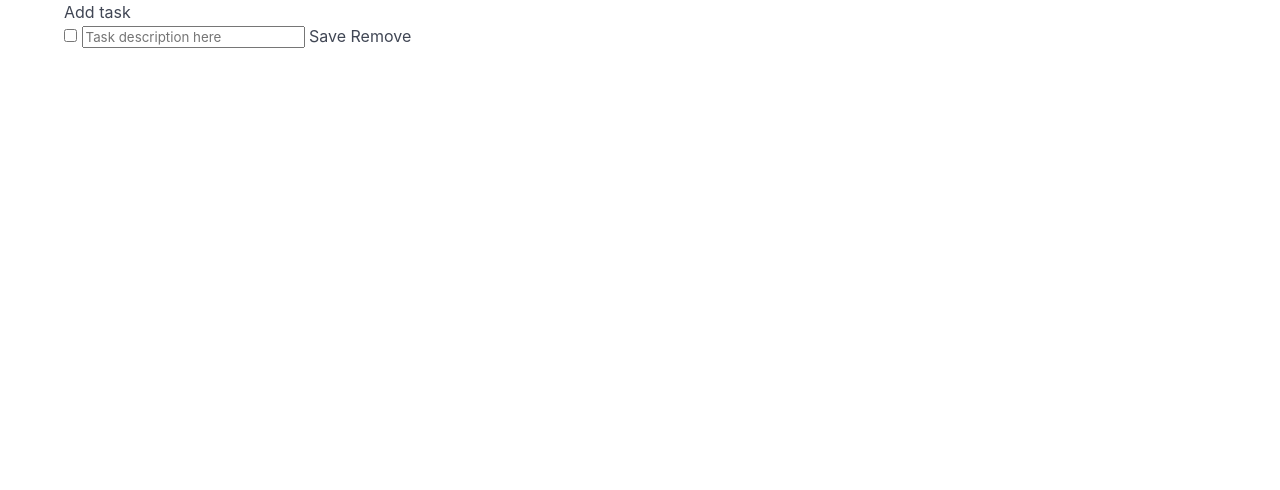
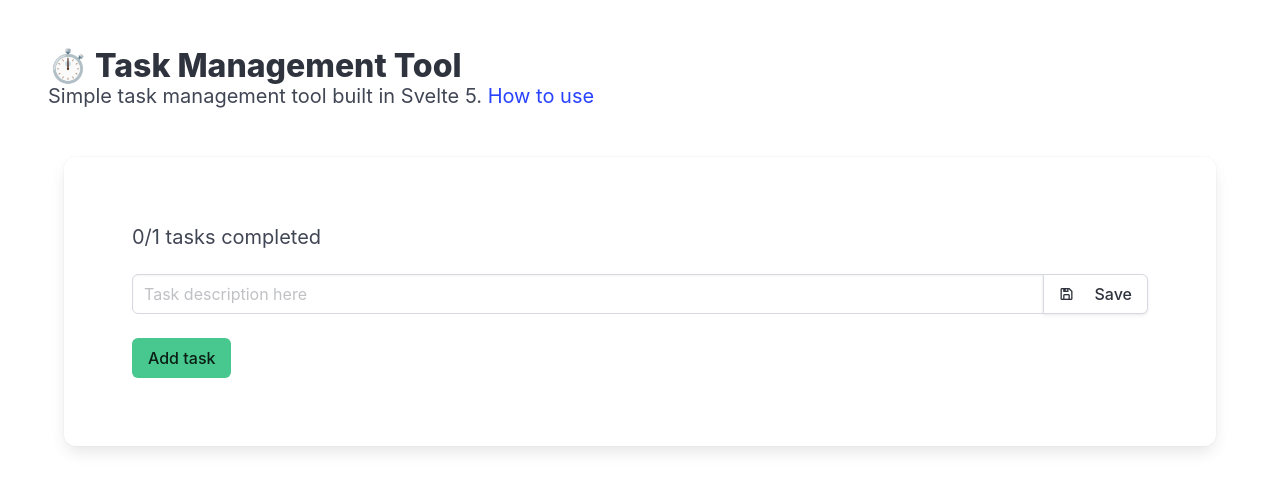
Before and after one commit to EdgeJay/hello-svelte, a Svelte app: page / in a window 1280 px wide. Both pictures are taken after a click on the button "Add task". Shown: the top 490 px of the page. Built offline with nearby package versions, Linux system fonts and the light colour scheme.

Commit message:
update UI

```diff
--- a/src/App.svelte
+++ b/src/App.svelte
@@ -1,64 +1,25 @@
 <script lang="ts">
   // import svelteLogo from './assets/svelte.svg'
   // import viteLogo from '/vite.svg'
-  // import Counter from './lib/Counter.svelte'
   import TaskList from '@/components/TaskList.svelte';
 
-  let taskList: TaskList;
-
-  const onAddTask = () => {
-    taskList.addTask();
+  const onHelp = (evt: Event) => {
+    evt.preventDefault();
+    console.log('help');
   };
 </script>
 
 <main>
-  <div class="container">
-    <div>
-      <button onclick={onAddTask}>Add task</button>
+  <section class="hero">
+    <div class="hero-body">
+      <p class="title">⏱️ Task Management Tool</p>
+      <p class="subtitle">
+        Simple task management tool built in Svelte 5.
+        <a href={'#'} role="button" tabindex="0" onclick={onHelp}>How to use</a>
+      </p>
     </div>
-    <TaskList bind:this={taskList} />
-  </div>
+  </section>
+  <section class="container is-mobile">
+    <TaskList />
+  </section>
 </main>
-
-<!-- <main>
-  <div>
-    <a href="https://vite.dev" target="_blank" rel="noreferrer">
-      <img src={viteLogo} class="logo" alt="Vite Logo" />
-    </a>
-    <a href="https://svelte.dev" target="_blank" rel="noreferrer">
-      <img src={svelteLogo} class="logo svelte" alt="Svelte Logo" />
-    </a>
-  </div>
-  <h1>Vite + Svelte</h1>
-
-  <div class="card">
-    <Counter />
-  </div>
-
-  <p>
-    Check out <a href="https://github.com/sveltejs/kit#readme" target="_blank" rel="noreferrer">SvelteKit</a>, the official Svelte app framework powered by Vite!
-  </p>
-
-  <p class="read-the-docs">
-    Click on the Vite and Svelte logos to learn more
-  </p>
-</main>
-
-<style>
-  .logo {
-    height: 6em;
-    padding: 1.5em;
-    will-change: filter;
-    transition: filter 300ms;
-  }
-  .logo:hover {
-    filter: drop-shadow(0 0 2em #646cffaa);
-  }
-  .logo.svelte:hover {
-    filter: drop-shadow(0 0 2em #ff3e00aa);
-  }
-  .read-the-docs {
-    color: #888;
-  }
-</style>
- -->
--- a/src/components/TaskList.svelte
+++ b/src/components/TaskList.svelte
@@ -3,20 +3,32 @@
   import { Task } from '@/models/tasks';
   import TaskListItem from '@/components/TaskListItem.svelte';
 
-  let newTaskId: string = '';
-
-  export const addTask = () => {
+  const onAddTask = () => {
     const task = new Task('');
-    newTaskId = task.id;
     app.tasks.push(task);
   };
 </script>
 
-<section>
-  {#each app.tasks as task (task.id)}
-    <TaskListItem
-      {task}
-      editMode={task.id === newTaskId && task.description === ''}
-    />
-  {/each}
-</section>
+<div class="box">
+  <section class="section">
+    <h5 class="subtitle is-5">
+      {app.completedCount}/{app.tasks.length} tasks completed
+    </h5>
+    {#if app.tasks.length < 1}
+      <p class="no-tasks">No tasks added yet.</p>
+    {:else}
+      {#each app.tasks as task (task.id)}
+        <TaskListItem {task} editMode={task.description === ''} />
+      {/each}
+    {/if}
+    <div class="mt-5">
+      <button class="button is-success" onclick={onAddTask}>Add task</button>
+    </div>
+  </section>
+</div>
+
+<style>
+  .no-tasks {
+    text-align: center;
+  }
+</style>
--- a/src/components/TaskListItem.svelte
+++ b/src/components/TaskListItem.svelte
@@ -1,5 +1,5 @@
 <script lang="ts">
-  import { app } from '@/store.svelte';
+  import { removeTask, refreshCompletedCount } from '@/store.svelte';
   import { Task } from '@/models/tasks';
 
   interface Props {
@@ -12,8 +12,14 @@
   let editedDescription = $state(task.description);
   let isEditing = $state(editMode);
 
+  const saveAndExitEditMode = () => {
+    isEditing = false;
+    task.description = editedDescription;
+  };
+
   const onDoneChange = () => {
     task.toggleDone();
+    refreshCompletedCount();
   };
 
   const onEdit = () => {
@@ -21,41 +27,72 @@
   };
 
   const onSave = () => {
-    isEditing = false;
-    task.description = editedDescription;
+    saveAndExitEditMode();
+  };
+
+  const onInputKeyUp = (evt: KeyboardEvent) => {
+    if (evt.key === 'Enter') {
+      saveAndExitEditMode();
+    }
   };
 
   const onRemove = () => {
-    app.tasks = app.tasks.reduce((acc, t) => {
-      if (t.id !== task.id) {
-        acc.push(t);
-      }
-      return acc;
-    }, [] as Task[]);
+    removeTask(task.id);
   };
 </script>
 
+<div class="task-list-item">
+  {#if !isEditing}
     <div>
       <label class="checkbox">
         <input type="checkbox" onchange={onDoneChange} bind:checked />
-    {#if !isEditing}
         {#if checked}
           <s>{task.description}</s>
         {:else}
-        {task.description}
+          <span>{task.description}</span>
         {/if}
+      </label>
+      <!--
+      <button onclick={onEdit} aria-label="Edit">
+        <i class="bx bx-edit-alt"></i>
+      </button>
+      -->
+    </div>
   {:else}
+    <div class="field has-addons">
+      <p class="control is-flex-grow-1">
         <input
+          class="input"
           type="text"
           placeholder="Task description here"
+          onkeyup={onInputKeyUp}
           bind:value={editedDescription}
         />
+      </p>
+      <p class="control">
+        <button class="button" onclick={onSave} aria-label="Save">
+          <i class="bx bx-save"></i>
+          <span class="ml-1 icon-text">
+            <span>Save</span>
+          </span>
+        </button>
+      </p>
+    </div>
   {/if}
-  </label>
-  {#if !isEditing}
-    <button onclick={onEdit}>Edit</button>
-  {:else}
-    <button onclick={onSave}>Save</button>
-  {/if}
-  <button onclick={onRemove}>Remove</button>
+  <!--
+  <button onclick={onRemove} aria-label="Remove">
+    <i class="bx bx-trash"></i>
+  </button>
+  -->
 </div>
+
+<style>
+  .task-list-item:not(:first-child) {
+    margin-top: 0.5em;
+  }
+
+  label.checkbox > s,
+  span {
+    padding-left: 0.5em;
+  }
+</style>
--- a/src/main.ts
+++ b/src/main.ts
@@ -1,6 +1,6 @@
 import { mount } from 'svelte';
 import 'bulma/css/bulma.css';
-// import './app.css';
+import 'boxicons/css/boxicons.css';
 import App from '@/App.svelte';
 
 const app = mount(App, {
```
Lines whose indentation alone changed are shown as unchanged.
